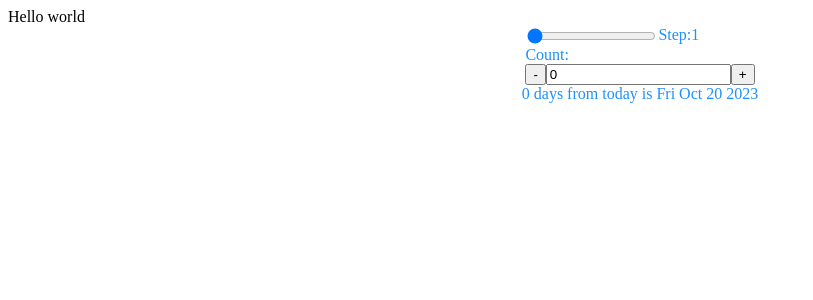
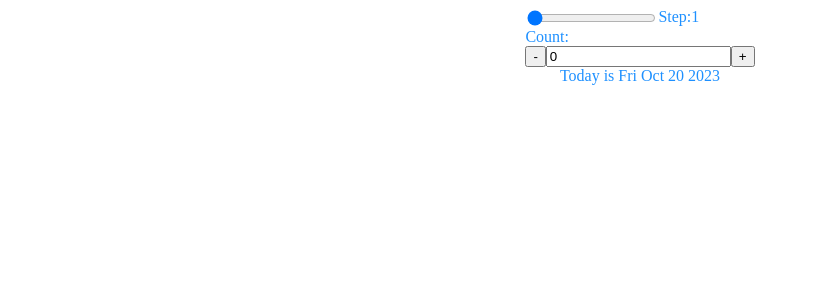
Before and after one commit to serser322/react-date-counter-practice, a React (Create React App) app: page / in a window 1280 px wide. Shown: the top 300 px of the page, without its empty margins (0-813 px from the left). Built offline with nearby package versions, Linux system fonts and the light colour scheme.

Commit message:
feat:新增reset與文字條件顯示

```diff
--- a/src/App.js
+++ b/src/App.js
@@ -1,12 +1,11 @@
-import DateCalculator from "./DateCalculator"
+import DateCalculator from "./DateCalculator";
 
 const App = () => {
   return (
     <>
-    <div>Hello world</div>
-    <DateCalculator />
+      <DateCalculator />
     </>
-  )
-}
+  );
+};
 
-export default App
+export default App;
--- a/src/DateCalculator.js
+++ b/src/DateCalculator.js
@@ -33,6 +33,11 @@ export default function DateCalculator() {
     setCount((currentValue) => currentValue + step);
   };
 
+  const handleReset = () => {
+    setStep(1);
+    setCount(0);
+  };
+
   return (
     <div className="container">
       <form action="" onSubmit={handleSubmit}>
@@ -55,6 +60,9 @@ export default function DateCalculator() {
       </form>
 
       <DateMessage dateCount={count} />
+      {count !== 0 || step !== 1 ? (
+        <button onClick={handleReset}>Reset</button>
+      ) : null}
     </div>
   );
 }
--- a/src/DateMessage.js
+++ b/src/DateMessage.js
@@ -4,7 +4,8 @@ export default function DateMessage({ dateCount }) {
 
   return (
     <div>
-      {dateCount} days from today is {date.toDateString()}
+      {dateCount === 0 ? `Today` : `${dateCount} days from today`} is {` `}
+      {date.toDateString()}
     </div>
   );
 }
```
